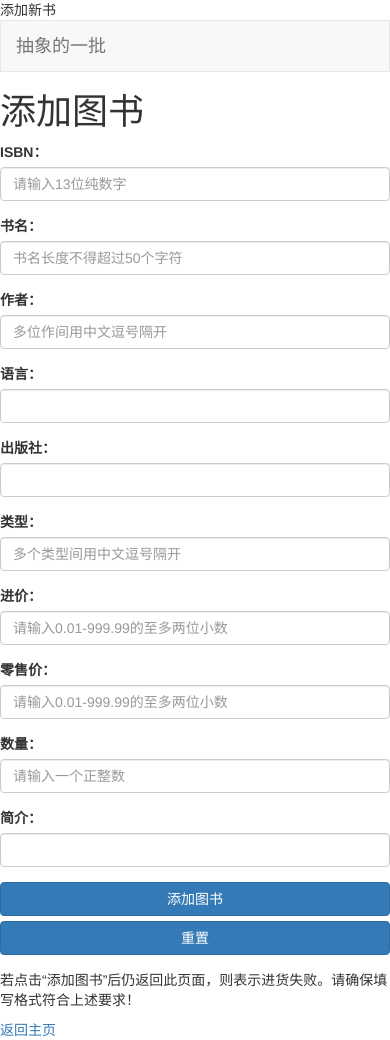
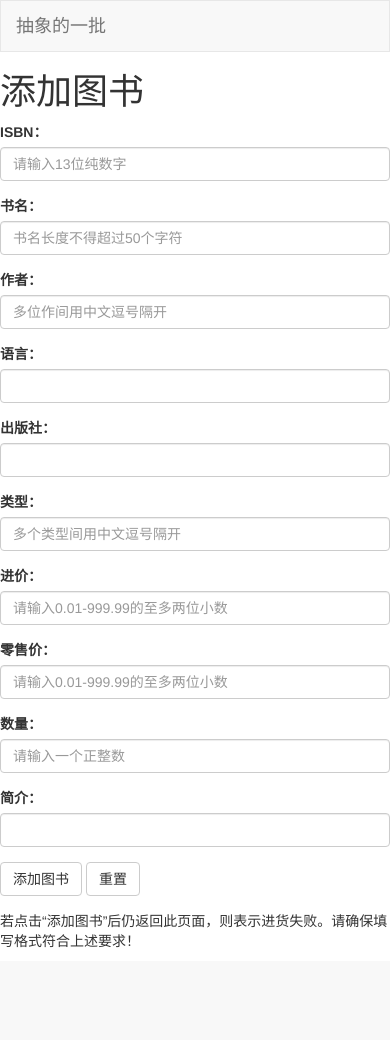
Before and after one commit to jqdai/bookstore_management_system, a Django app: page /bookstore/newbook/ in a window 390 px wide. After the commit the page ends 948 px from the top, so only its background shows below. Run offline with Django 3.2, Linux system fonts and the light colour scheme; a user stored in the database is signed in; data comes from the database, SQL or seed files in the repository.

Commit message:
Update new_book.html

```diff
--- a/bookstore/templates/bookstore/new_book.html
+++ b/bookstore/templates/bookstore/new_book.html
@@ -1,5 +1,4 @@
 {% extends "base.html" %}
-{% block title %}添加新书{% endblock %}
 
 {% block content %}
 
@@ -8,89 +7,66 @@
         <h2>添加成功</h2>
     </div>
 {% endif %}
-    <form method="POST" role="form" class="form-horizontal">
+<form method="POST" role="form" class="form-inline">
     {% csrf_token %}
     <h1>添加图书</h1>
 
     <div class="form-group">
-            <label for="id_ISBN" class="col-md-3 control-label">ISBN：</label>
-            <div class="col-md-9">
+      <label for="id_ISBN">ISBN：</label>
       <input type="text" class="form-control" id="id_ISBN" required name="ISBN" placeholder="请输入13位纯数字">
-            </div>
     </div>
 
     <div class="form-group">
-            <label for="id_name" class="col-md-3 control-label">书名：</label>
-            <div class="col-md-9">
+      <label for="id_name">书名：</label>
       <input type="text" class="form-control" id="id_name" required name="name" placeholder="书名长度不得超过50个字符">
-            </div>
     </div>
 
     <div class="form-group">
-            <label for="id_author" class="col-md-3 control-label">作者：</label>
-            <div class="col-md-9">
+      <label for="id_author">作者：</label>
       <input type="text" class="form-control" required name="author" id="id_author" placeholder="多位作间用中文逗号隔开">
-            </div>
     </div>
 
     <div class="form-group">
-            <label for="id_language" class="col-md-3 control-label">语言：</label>
-            <div class="col-md-9">
+      <label for="id_language">语言：</label>
       <input type="text" class="form-control" required name="language" id="id_language">
-            </div>
     </div>
 
     <div class="form-group">
-            <label for="id_publisher" class="col-md-3 control-label">出版社：</label>
-            <div class="col-md-9">
+      <label for="id_publisher">出版社：</label>
       <input type="text" class="form-control" required name="publisher" id="id_publisher">
-            </div>
      </div>
 
     <div class="form-group">
-            <label for="id_category" class="col-md-3 control-label">类型：</label>
-            <div class="col-md-9">
+      <label for="id_category">类型：</label>
       <input type="text" class="form-control" required name="category" id="id_category" placeholder="多个类型间用中文逗号隔开">
-            </div>
     </div>
 
     <div class="form-group">
-            <label for="id_cost" class="col-md-3 control-label">进价：</label>
-            <div class="col-md-9">
+      <label for="id_cost">进价：</label>
       <input type="text" class="form-control" required name="cost" id="id_cost" placeholder="请输入0.01-999.99的至多两位小数">
-            </div>
     </div>
 
     <div class="form-group">
-            <label for="id_price" class="col-md-3 control-label">零售价：</label>
-            <div class="col-md-9">
+      <label for="id_price">零售价：</label>
       <input type="text" class="form-control" required name="price" id="id_price" placeholder="请输入0.01-999.99的至多两位小数">
-            </div>
     </div>
 
     <div class="form-group">
-            <label for="id_amount" class="col-md-3 control-label">数量：</label>
-            <div class="col-md-9">
+      <label for="id_amount">数量：</label>
       <input type="text" class="form-control" required name="amount" id="id_amount" placeholder="请输入一个正整数">
-            </div>
     </div>
 
     <div class="form-group">
-            <label for="id_summary" class="col-md-3 control-label">简介：</label>
-            <div class="col-md-9">
+      <label for="id_summary">简介：</label>
       <input type="text" class="form-control" required name="summary" id="id_summary">
-            </div>
     </div>
 
     <div class="form-group">
-            <div class="col-md-4 col-md-offset-4">
-                <button class="btn btn btn-primary btn-block" type="submit">添加图书</button>
-                <button class="btn btn btn-primary btn-block" type="reset">重置</button>
-            </div>
+      <button class="btn btn-default" type="submit">添加图书</button>
+      <button class="btn btn-default" type="reset">重置</button>
      </div>
 </form>
 <p>若点击“添加图书”后仍返回此页面，则表示进货失败。请确保填写格式符合上述要求！</p>
-    <a href="{% url 'index' %}">返回主页</a>
 
 {% if messages %}
 <script>
```
Lines whose indentation alone changed are shown as unchanged.
